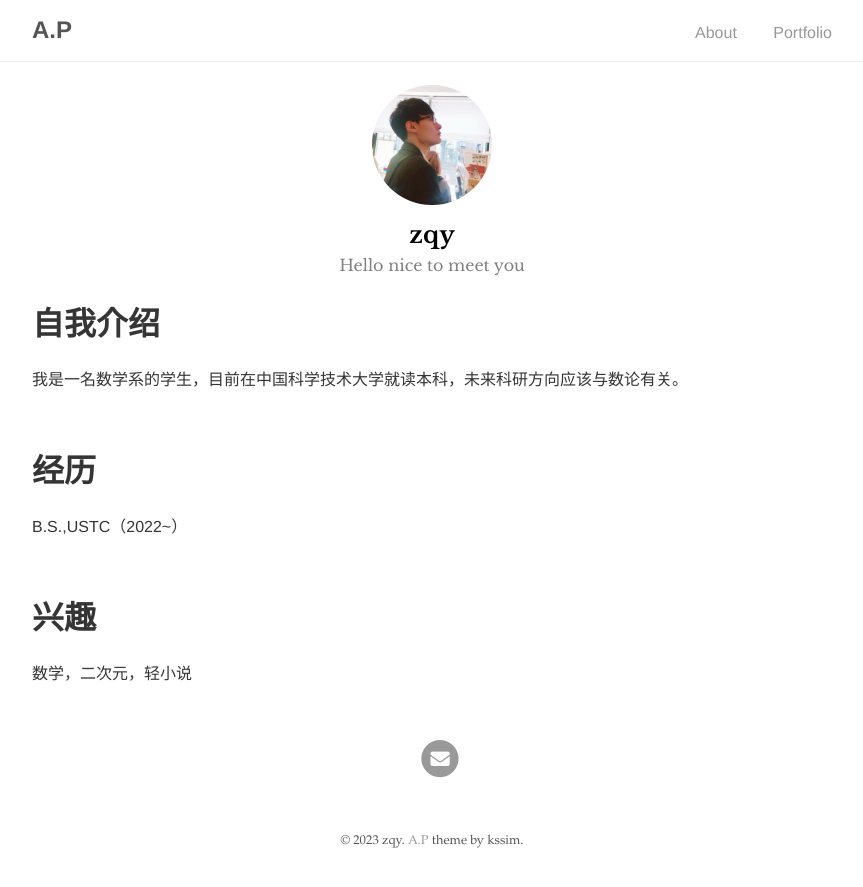
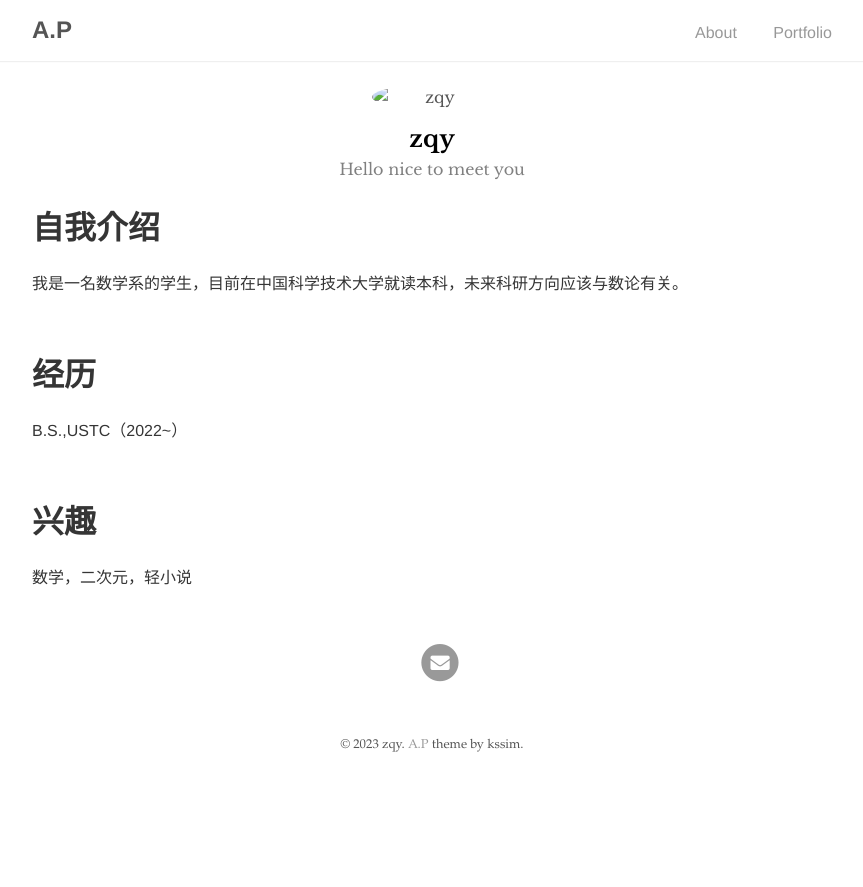
Before and after one commit to zqygg/zqygg.github.io, a Jekyll site: the page built from index.md, in a window 1280 px wide. Shown: the top 887 px of the page, without its empty margins (208-1071 px from the left). Built offline with Jekyll 4.4.1, drawn with Linux system fonts in a browser that asks for light colours; our own code applies the rules of GitHub Pages for plain Markdown files.

Commit message:
Update _config.yml

```diff
--- a/_config.yml
+++ b/_config.yml
@@ -8,7 +8,7 @@ author:
   name: zqy
   desc: Hello nice to meet you
   email: zqygg@mail.ustc.deu.cn
-  selfie: assets/img/profile.jpg
+  selfie:
 
 # social
 social:
```
